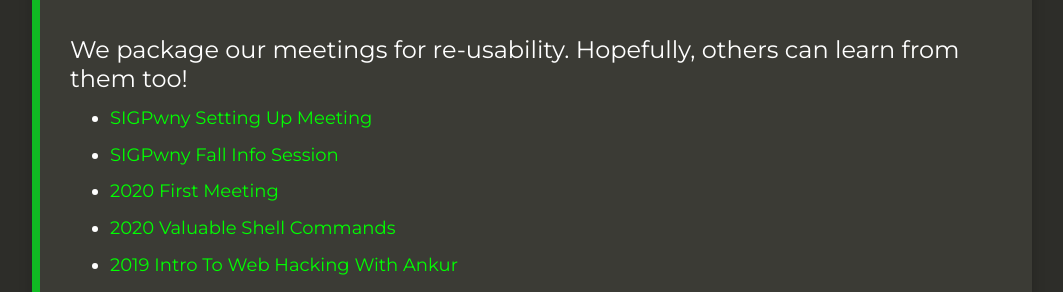
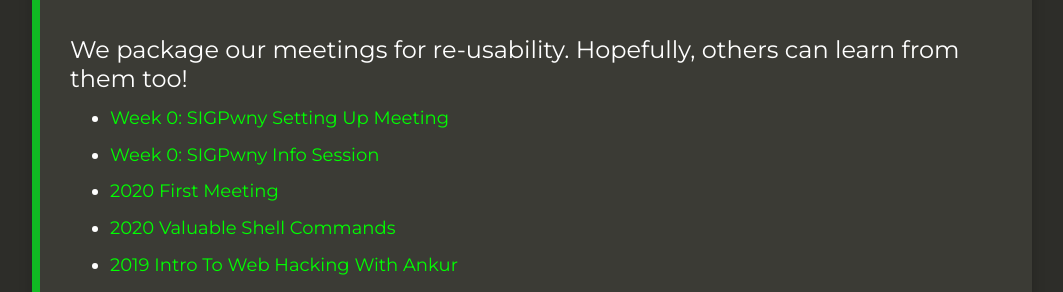
Before and after one commit to sigpwny/sigpwny.github.io-jekyll, a Jekyll site: the page built from meeting.md, in a window 1280 px wide. Shown: the part 314-606 px from the top of the page, without its empty margins (108-1171 px from the left). Built offline with Jekyll 4.4.1, drawn with Linux system fonts in a browser that asks for light colours; nearby versions of some CDN libraries.

Commit message:
Renamed with weeks

```diff
--- a/_meetings/2021-00-infosession.md
+++ b/_meetings/2021-00-infosession.md
@@ -2,7 +2,7 @@
 date:   2021-08-26 18:00:00 -0500
 layout: meeting
 published: true # changeme to true!!!
-title:  "SIGPwny Fall Info Session"
+title:  "Week 0: SIGPwny Info Session"
 credit: "Thomas Quig"
 slides: "https://sigpwny.github.io/presentation-content/FA2021/00-infosession.pdf"
 link-to-assets: ""
--- a/_meetings/2021-00-settingup.md
+++ b/_meetings/2021-00-settingup.md
@@ -2,7 +2,7 @@
 date:   2021-08-29 14:00:00 -0500
 layout: meeting
 published: true # changeme to true!!!
-title:  "SIGPwny Setting Up Meeting"
+title:  "Week 0: SIGPwny Setting Up Meeting"
 credit: "Thomas Quig"
 slides: "https://sigpwny.github.io/presentation-content/FA2021/00-settingup.pdf"
 link-to-assets: ""
```
